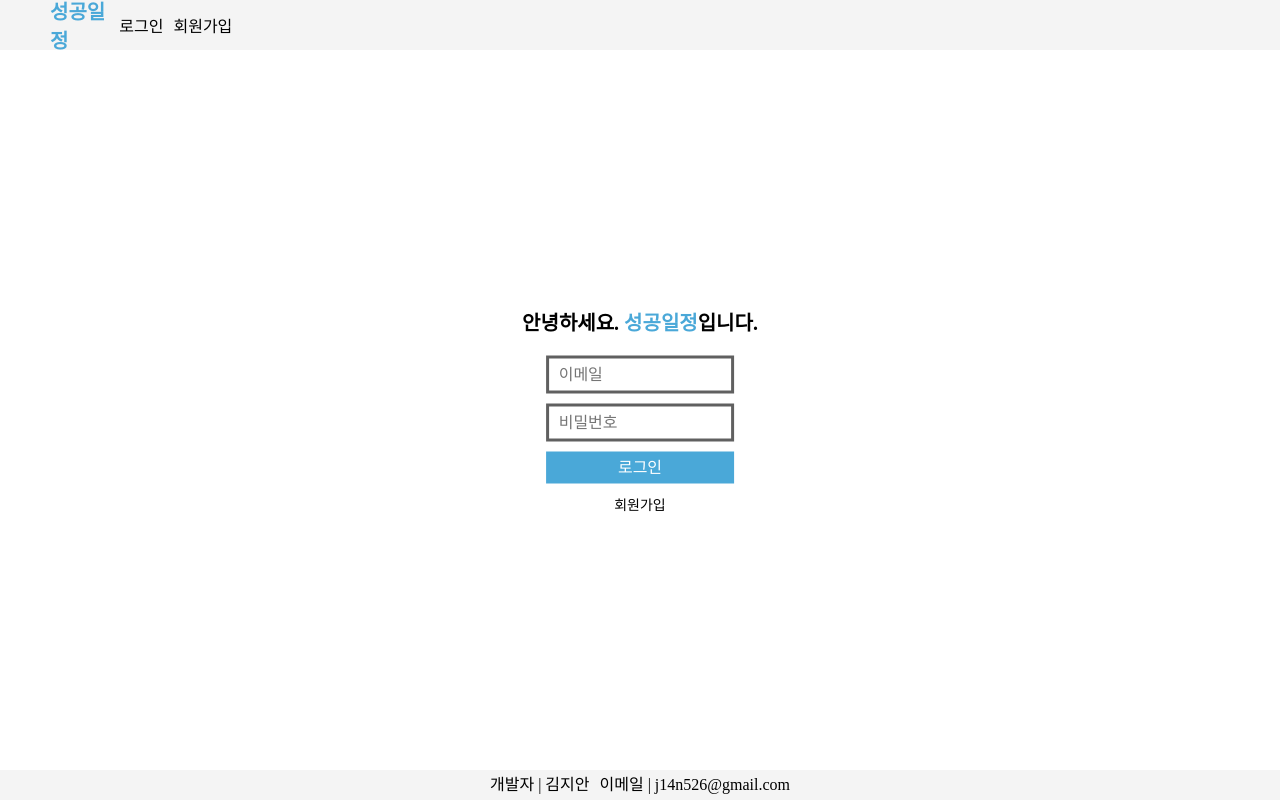
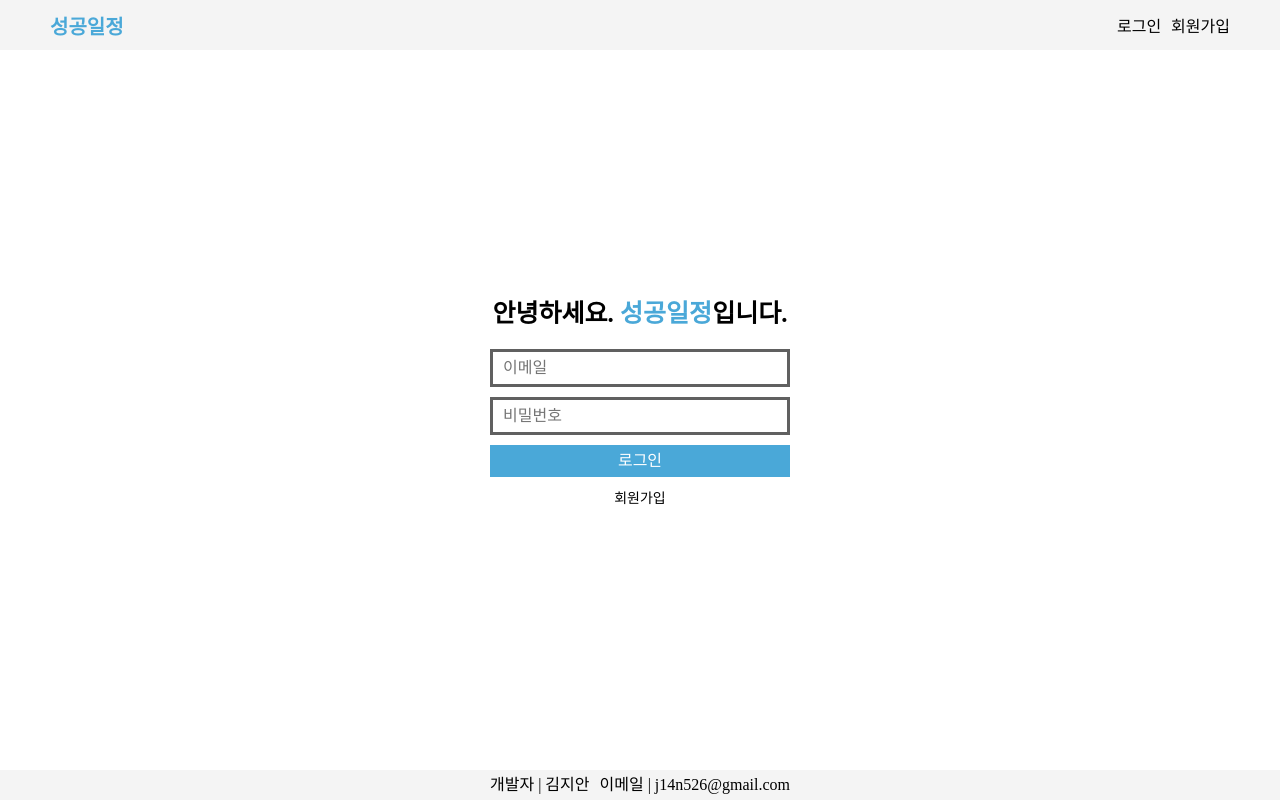
Before and after one commit to jian526/web-publishing-practice, a plain HTML site: page markup/signin.html in a window 1280 px wide. Drawn offline with Linux system fonts and the light colour scheme.

Commit message:
[fix] 헤더 버그 수정

```diff
--- a/markup/css/signin.css
+++ b/markup/css/signin.css
@@ -16,9 +16,9 @@
   text-align: center;
 } */
 
-main {
+/* main {
   position: relative;
-}
+} */
 
 .signin-container {
   position: absolute;
@@ -27,7 +27,7 @@
   transform: translate(-50%, -50%);
 }
 
-.sign-container h1 {
+.signin-container h1 {
   font-size: 2.5rem;
 }
 
@@ -61,7 +61,7 @@
   color: black;
 }
 
-.sign-container {
+.signin-container {
   width: 100%;
   text-align: center;
 }
```
